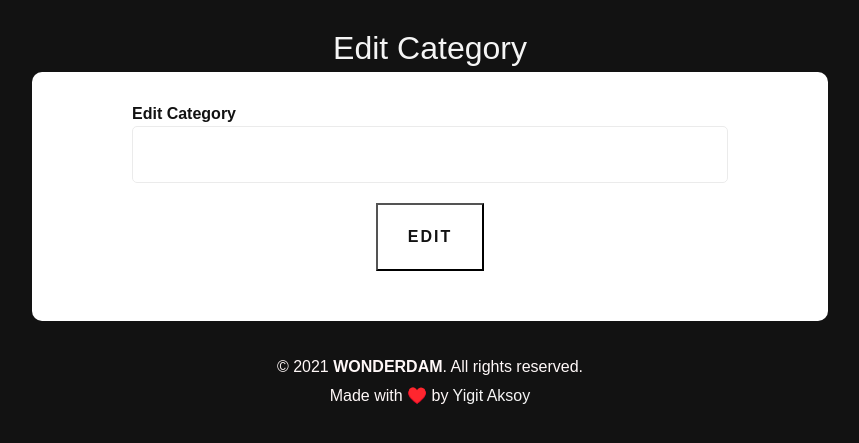
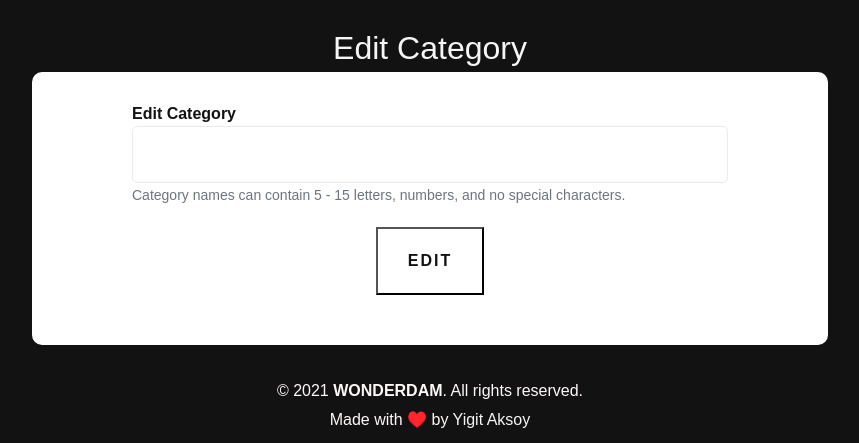
Before and after one commit to yigitaksoy/Wonderdam, a Flask app: template templates/edit_category.html in a window 1280 px wide. Shown: the part 87-530 px from the top of the page, without its empty margins (210-1069 px from the left). Run offline with Flask 2, Linux system fonts and the light colour scheme; the template is opened without the code that fills it, so the values that code supplies are empty; some libraries are stand-ins or nearby versions; some web fonts are replaced.

Commit message:
Add info placeholder for edit category form

```diff
--- a/templates/edit_category.html
+++ b/templates/edit_category.html
@@ -11,6 +11,7 @@
                     <label for="post_category">Edit Category</label>
                     <input type="text" class="form-input" name="post_category" id="post_category"
                         placeholder="{{ category.post_category }}" minlength="5" maxlength="15" pattern="^[a-zA-Z]{5,15}$" required/>
+                        <small id="min-count" class="form-text text-muted ms-auto">Category names can contain 5 - 15 letters, numbers, and no special characters.</small>
                 </div>
                 <div class="form-group text-center">
                     <input type="submit" name="submit" id="submit" class="form-submit" value="Edit"/>
```
